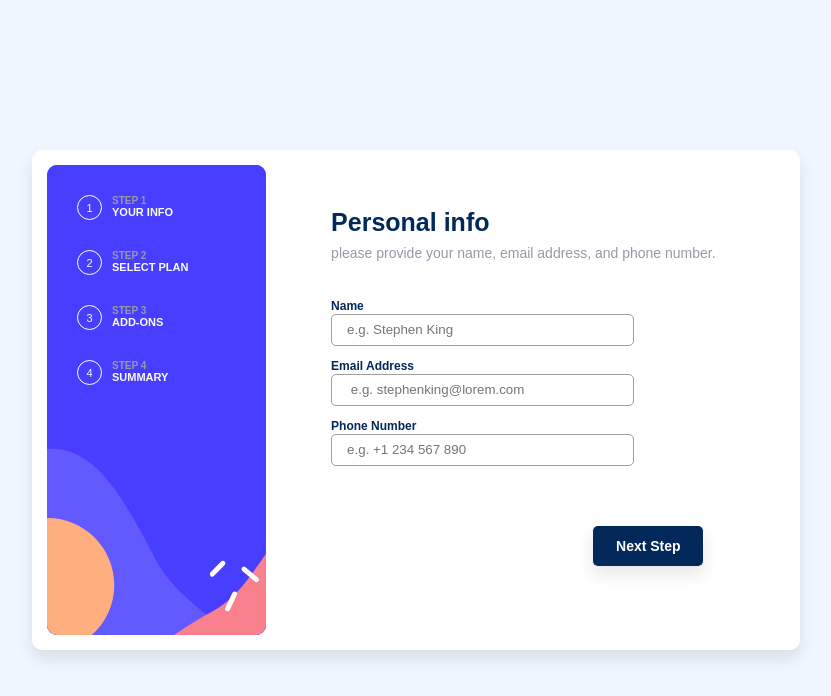
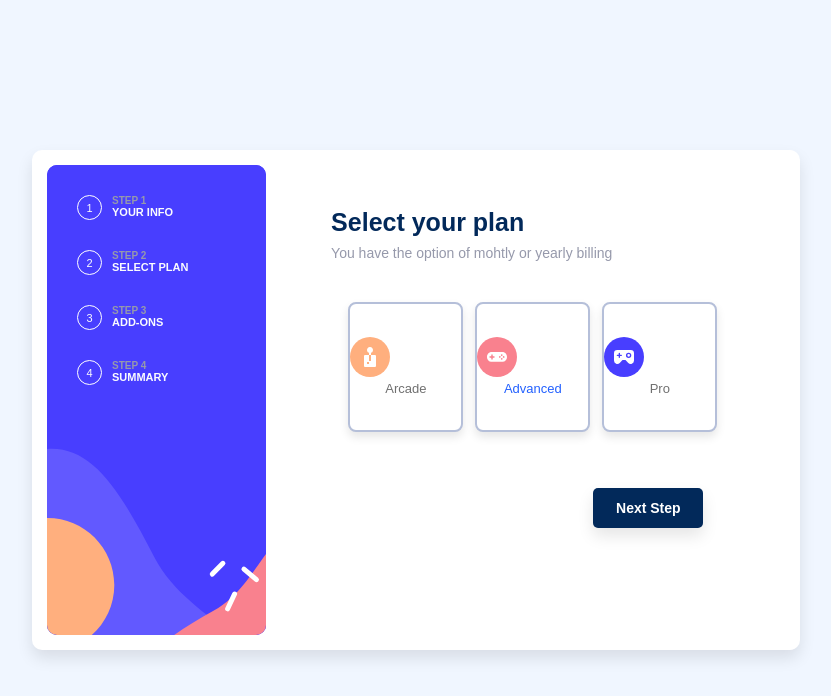
Before and after one commit to Tsiangana/multi-step-form-main, a plain HTML site: page index.html in a window 1280 px wide. Shown: the whole page, without its empty margins (224-1055 px from the left). Drawn offline with Linux system fonts and the light colour scheme; a web font is replaced by a local one.

Commit message:
Projecto 50% feito

```diff
--- a/css/style.css
+++ b/css/style.css
@@ -116,6 +116,7 @@ body{
     justify-content: center;
     margin-right: 10px;
     font-size: 11px;
+    cursor: pointer;
 }
 
 .sub-sidebar .paragrath h3{
@@ -167,8 +168,11 @@ body{
     height: 90%;
 }
 
+#one{
+    display: none;
+}
 #two{
-    display: none;
+    display: block;
 }
 #three{
     display: none;
@@ -180,13 +184,13 @@ body{
     display: none;
 }
 
-.sub-content-2 #one h1{
+.sub-content-2 .div-container h1{
     font-size: 25px;
     font-weight: 700;
     color: var(--Marine_blue);
 }
 
-.sub-content-2 #one h3{
+.sub-content-2 .div-container h3{
     font-size: 14px;
     font-weight: 500;
     color: var(--Cool_gray);
@@ -211,7 +215,7 @@ body{
     margin-bottom: 10px;
 }
 
-.sub-content-2 #one button{
+.sub-content-2 .div-container button{
     width: 110px;
     height: 40px;
     font-size: 14px;
@@ -223,6 +227,7 @@ body{
     border-radius: 5px;
     margin-top: 50px;
     margin-left: 65%;
+    cursor: pointer;
 }
 
 @media (max-width: 850px){
@@ -232,7 +237,7 @@ body{
 }
 
 @media (max-width: 550px){
-    .sub-content-2 #one button{
+    .sub-content-2 .div-container button{
         position: absolute;
         bottom: 20px;
         right: 20px;
@@ -241,3 +246,76 @@ body{
         height: 400px;
     }
 }
+
+.radio-inputs {
+    display: flex;
+    justify-content: center;
+    align-items: center;
+    width: 100%;
+    -webkit-user-select: none;
+    -moz-user-select: none;
+    -ms-user-select: none;
+    user-select: none;
+  }
+
+  .radio-inputs > * {
+    margin: 6px;
+  }
+
+  .radio-input:checked + .radio-tile .radio-label {
+    color: #2260ff;
+  }
+
+  .radio-input:focus + .radio-tile {
+    border-color: #2260ff;
+    box-shadow: 0 5px 10px rgba(0, 0, 0, 0.1), 0 0 0 4px #b5c9fc;
+  }
+
+  .radio-input:focus + .radio-tile:before {
+    transform: scale(1);
+    opacity: 1;
+  }
+
+  .radio-tile {
+    display: flex;
+    flex-direction: column;
+    align-items: left;
+    justify-content: center;
+    width: 115px;
+    min-height: 130px;
+    border-radius: 0.5rem;
+    border: 2px solid #b5bfd9;
+    background-color: #fff;
+    box-shadow: 0 5px 10px rgba(0, 0, 0, 0.1);
+    transition: 0.15s ease;
+    cursor: pointer;
+    position: relative;
+  }
+
+
+  .radio-tile:hover {
+    border-color: #2260ff;
+  }
+
+  .radio-tile:hover:before {
+    transform: scale(1);
+    opacity: 1;
+  }
+
+  .radio-label {
+    color: #707070;
+    transition: 0.375s ease;
+    text-align: center;
+    font-size: 13px;
+  }
+
+  .radio-input {
+    clip: rect(0 0 0 0);
+    -webkit-clip-path: inset(100%);
+    clip-path: inset(100%);
+    height: 1px;
+    overflow: hidden;
+    position: absolute;
+    white-space: nowrap;
+    width: 1px;
+  }
--- a/index.html
+++ b/index.html
@@ -55,20 +55,61 @@
         <div class="div-container" id="one">
           <h1>Personal info</h1>
           <h3>please provide your name, email address, and phone number.</h3>
-          <form action="POST">
+          <form action="">
             <label for="">Name</label><br>
-            <input type="text" placeholder="e.g. Stephen King"><br>
+            <input type="text" placeholder="e.g. Stephen King" required><br>
             <label for="">Email Address</label><br>
             <input type="email" placeholder=" e.g. stephenking@lorem.com" required><br>
             <label for="">Phone Number</label><br>
             <input type="text" placeholder="e.g. +1 234 567 890" required><br>
-            <button>Next Step</button>
+            <button id="nextButton">Next Step</button>
           </form>
         </div>
-        <div class="div-container" id="two"></div>
-        <div class="div-container" id="three"></div>
-        <div class="div-container" id="four"></div>
-        <div class="div-container" id="five"></div>
+        <div class="div-container" id="two">
+          <h1>Select your plan</h1>
+          <h3>You have the option of mohtly or yearly billing</h3>
+                      <!-- inicio das check boxs -->
+          <div class="radio-inputs">
+
+            <label>
+              <input class="radio-input" type="radio" name="engine">
+                <span class="radio-tile">
+                  <span class="radio-icon">
+                    <img src="assets/images/icon-arcade.svg">
+                  </span>
+                  <span class="radio-label">Arcade</span>
+                </span>
+            </label>
+
+            <label>
+              <input checked="" class="radio-input" type="radio" name="engine">
+              <span class="radio-tile">
+                <span class="radio-icon">
+                   <img src="assets/images/icon-advanced.svg" alt="">
+                </span>
+                <span class="radio-label">Advanced</span>
+              </span>
+            </label>
+
+            <label>
+              <input class="radio-input" type="radio" name="engine">
+              <span class="radio-tile">
+                <span class="radio-icon">
+                  <img src="assets/images/icon-pro.svg" alt="">
+                </span>
+                <span class="radio-label">Pro</span>
+              </span>
+            </label>
+
+        </div>
+                      <!-- fim das chek boxs -->
+
+          <button id="">Next Step</button>
+
+        </div>
+        <div class="div-container" id="three">2</div>
+        <div class="div-container" id="four">3</div>
+        <div class="div-container" id="five">4</div>
       </div>
     </div>
   </div>
--- a/js/script.js
+++ b/js/script.js
@@ -0,0 +1,24 @@
+document.getElementById("nextButton").addEventListener("click", function() {
+    // Encontre a div atualmente visível
+    const visibleDiv = document.querySelector(".div-container:not([style*='display: none'])");
+
+    // Se a div atual contiver um formulário com três inputs
+    if (visibleDiv.querySelector("input[type='text']") !== null) {
+        const inputs = Array.from(visibleDiv.querySelectorAll("input[type='text']"));
+        const areInputsFilled = inputs.every(input => input.value.trim() !== '');
+
+        if (!areInputsFilled) {
+            //alert("Preencha todos os campos do formulário antes de continuar.");
+            return;
+        }
+    }
+
+    // Encontre a próxima div
+    const nextDiv = visibleDiv.nextElementSibling;
+
+    // Se houver uma próxima div, torne a atual invisível e a próxima visível
+    if (nextDiv) {
+        visibleDiv.style.display = "none";
+        nextDiv.style.display = "block";
+    }
+});
```
